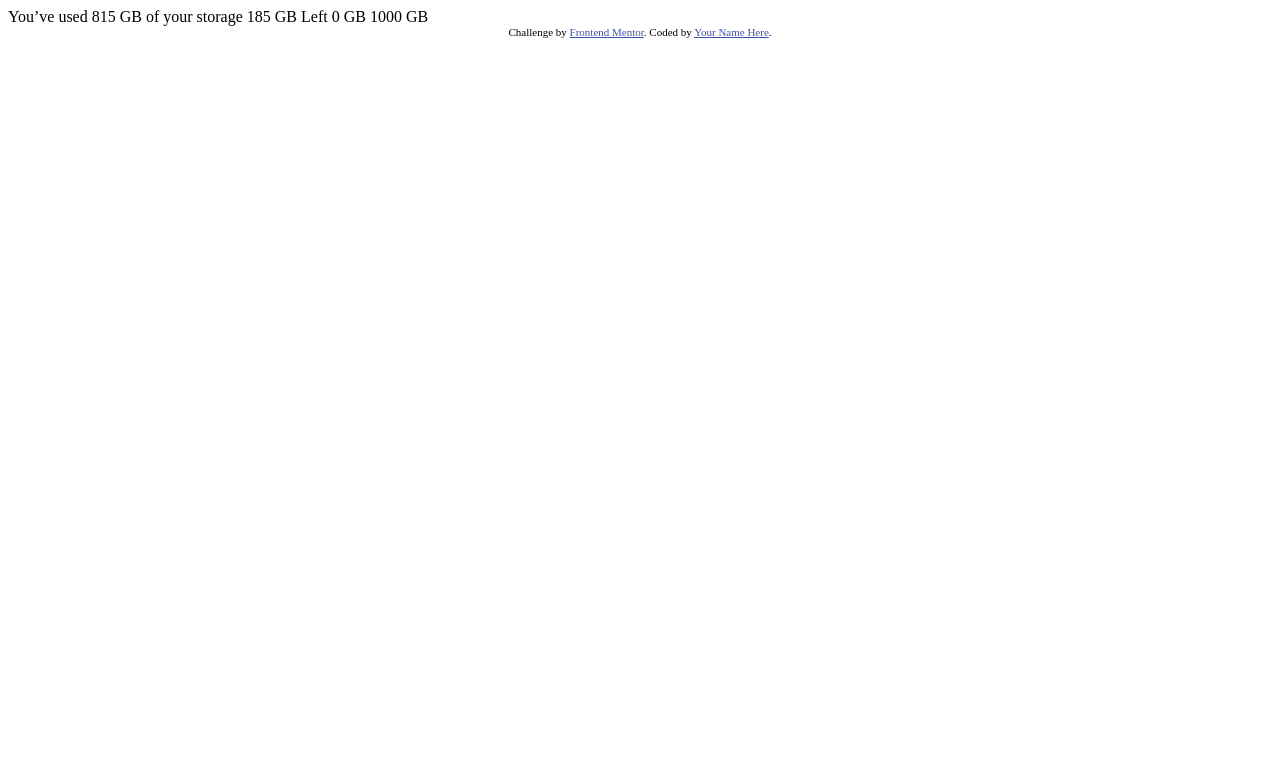
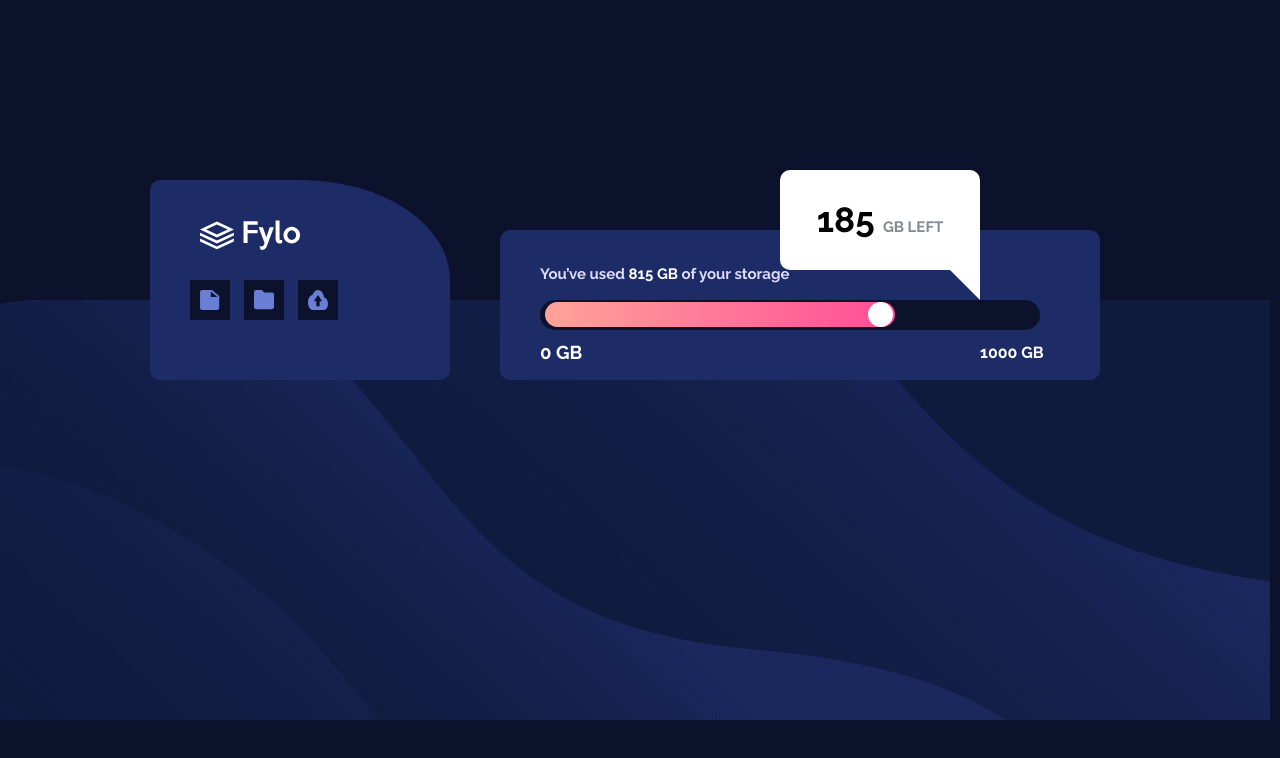
Before and after one commit to Deamon120/Fylo-data-storage-component-challenge-hub, a plain HTML site: page index.html in a window 1280 px wide. Drawn offline with Linux system fonts and the light colour scheme.

Commit message:
first change files

```diff
--- a/index.html
+++ b/index.html
@@ -6,26 +6,48 @@
 
   <link rel="icon" type="image/png" sizes="32x32" href="./images/favicon-32x32.png">
 
+  <link rel="preconnect" href="https://fonts.googleapis.com">
+  <link rel="preconnect" href="https://fonts.gstatic.com" crossorigin>
+  <link href="https://fonts.googleapis.com/css2?family=Raleway:wght@400;700&display=swap" rel="stylesheet">
+
+
+  <link rel="stylesheet" href="style.css">
+
   <title>Frontend Mentor | Fylo data storage component</title>
 
-  <!-- Feel free to remove these styles or customise in your own stylesheet 👍 -->
-  <style>
-    .attribution { font-size: 11px; text-align: center; }
-    .attribution a { color: hsl(228, 45%, 44%); }
-  </style>
+
 </head>
 <body>
 
-  You’ve used 815 GB of your storage
 
-  185 GB Left
+    <div class="fylo">
+      <div class="fylo2">
+      <img class="logo" src="images/logo.svg" alt="logo">
+        <div class="images">
+          <img src="images/icon-document.svg" alt="document">
+          <img src="images/icon-folder.svg" alt="folder">
+          <img src="images/icon-upload.svg" alt="upload">
+        </div>
+      </div>
+    </div>
+    <div class="header">
+      <div class="positioning">
+        <h1>You’ve used <strong>815 GB</strong> of your storage</h1>
+        <div class="dark-div"></div>
+        <div class="red-div"></div>
+        <div class="circle-div"></div>
 
-  0 GB
-  1000 GB
+        </div>
 
-  <div class="attribution">
-    Challenge by <a href="https://www.frontendmentor.io?ref=challenge" target="_blank">Frontend Mentor</a>.
-    Coded by <a href="#">Your Name Here</a>.
+        <h3>0 GB</h3>
+        <h4>1000 GB</h4>
+      </div>
+    <div class="cloud">
+      <h2>185 <strong class="gb">GB LEFT</strong></h2>
+    <div class="triangle"></div>
   </div>
+
+
+
 </body>
 </html>
--- /dev/null
+++ b/style.css
@@ -0,0 +1,162 @@
+body {
+  background-color: hsl(229, 57%, 11%);
+  background-image: url("images/bg-desktop.png");
+  background-repeat: no-repeat;
+  background-position: -170px 300px;
+
+
+
+
+}
+
+
+
+.fylo {
+  width: 300px;
+  height: 200px;
+  background-color: hsl(228, 56%, 26%);
+  border-top-left-radius: 10px;
+  border-top-right-radius: 50%;
+  border-bottom-left-radius: 10px;
+  border-bottom-right-radius: 10px;
+  position: absolute;
+  top: 180px;
+  left: 150px;
+}
+
+.cloud {
+  width: 200px;
+  height: 100px;
+  background-color: white;
+  border-top-left-radius: 10px;
+  border-top-right-radius: 10px;
+  border-bottom-left-radius: 10px;
+  position: absolute;
+  top: 170px;
+  right: 300px;
+
+}
+
+.triangle {
+  width: 0;
+  height: 0;
+  border-top: 30px solid white;
+  border-left: 30px solid transparent;
+  position: absolute;
+  top: 100px;
+  right: 0px;
+}
+
+.header {
+  width: 600px;
+  height: 150px;
+  background-color: hsl(228, 56%, 26%);
+  border-radius: 10px;
+  position: absolute;
+  top: 230px;
+  left: 500px;
+}
+.positioning {
+  position: relative;
+}
+
+h1 {
+font-family: 'Raleway', sans-serif;
+color: hsl(243, 100%, 93%);
+font-size: 15px;
+position: absolute;
+top: 25px;
+left: 40px;
+}
+
+h2 {
+font-family: 'Raleway', sans-serif;
+color: black;
+font-size: 35px;
+text-align: center;
+
+
+}
+
+h3 {
+font-family: 'Raleway', sans-serif;
+color: white;
+position: absolute;
+top: 92px;
+left: 40px;
+}
+
+h4 {
+font-family: 'Raleway', sans-serif;
+color: white;
+position: absolute;
+top: 92px;
+left: 480px;
+}
+
+strong {
+  color: white;
+}
+.gb {
+  color: hsl(229, 7%, 55%);
+  font-size: 15px;
+}
+.dark-div {
+  width: 500px;
+  height: 30px;
+  border-radius: 30px;
+  background-color: hsl(229, 57%, 11%);
+  border: none;
+  position: absolute;
+  top: 70px;
+  left: 40px;
+}
+
+.red-div {
+  width: 350px;
+  height: 25px;
+  border-radius: 30px;
+  background-image: linear-gradient(to right, #ffa399, #ff4d97);
+  border: none;
+  position: absolute;
+  top: 72px;
+  left: 45px;
+}
+
+.circle-div {
+  width: 25px;
+  height: 25px;
+  border-radius: 50%;
+  background-color: white;
+  border: none;
+  position: absolute;
+  top: 72px;
+  left: 368px;
+}
+ img {
+    background-color: hsl(229, 57%, 11%);
+    width: 20px;
+    height: 20px;
+    padding: 10px;
+    margin-right: 10px;
+
+
+ }
+
+ .logo {
+   background-color: hsl(228, 56%, 26%);
+   width: 100px;
+   height: 30px;
+   position: absolute;
+   top: 30px;
+   left: 40px;
+
+ }
+ .fylo2 {
+   position: relative;
+ }
+ .images {
+   position: absolute;
+   top: 100px;
+   left: 40px;
+ }
```
